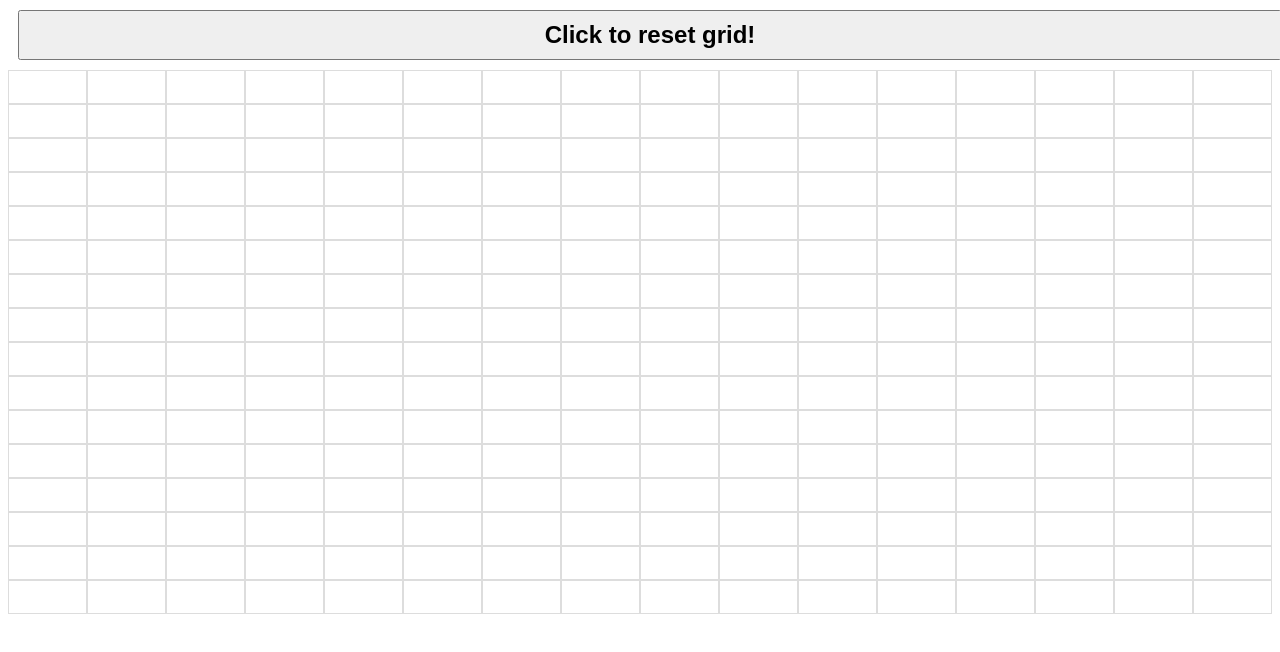
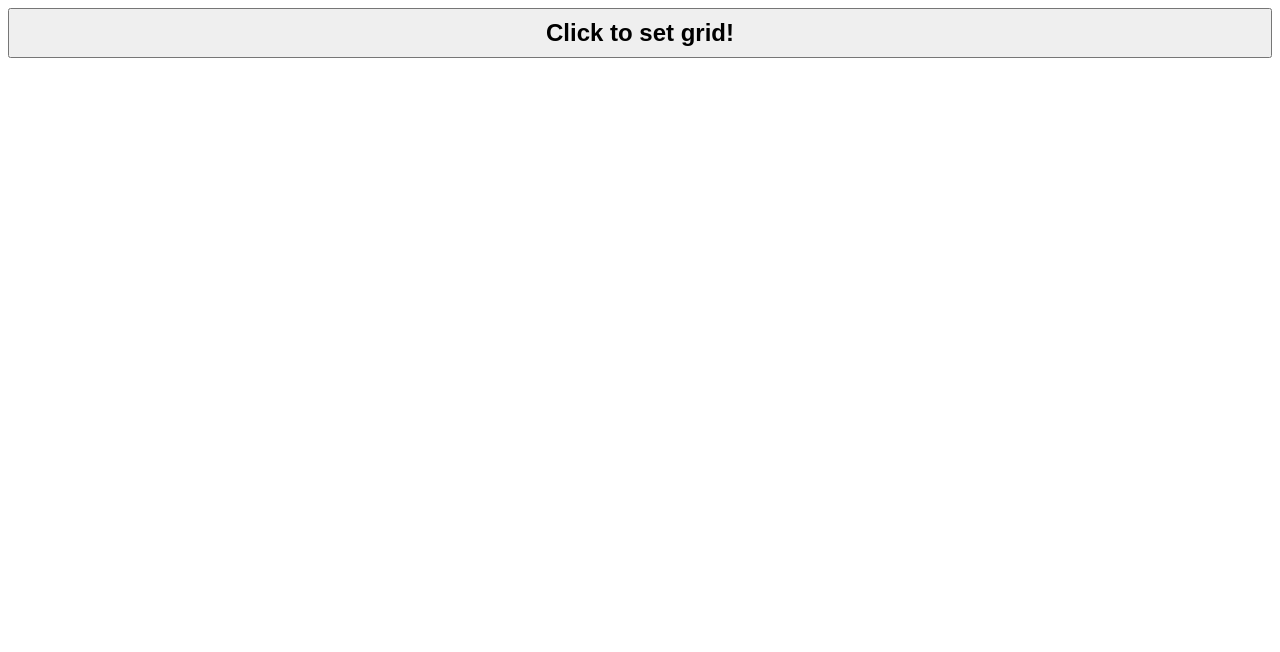
Before and after one commit to kuanalex/etchasketch, a plain HTML site: page index.html in a window 1280 px wide. Drawn offline with Linux system fonts and the light colour scheme.

Commit message:
added some changes

```diff
--- a/script.js
+++ b/script.js
@@ -1,7 +1,7 @@
 const container = document.getElementById("container");
-document.getElementById("resetGrid").innerHTML = "Click to reset grid!";
-makeRows(16, 16);
-changeColor();
+document.getElementById("resetGrid").innerHTML = "Click to set grid!";
+// makeRows(16, 16);
+// changeColor();
 resetGrid();
 
 function makeRows(rows, cols) {
@@ -9,7 +9,7 @@ function makeRows(rows, cols) {
     container.style.setProperty('--grid-cols', cols);
     for (c = 0; c < (rows * cols); c++) {
         let cell = document.createElement("div");
-        // cell.innerText = (c + 1);
+        cell.innerText = (c + 1);
 
         container.appendChild(cell).className = "grid-item";
     };
@@ -42,7 +42,7 @@ function resetColor() {
 
 function askUserForGrid() {
     let n = prompt("Please enter the number of sqaures per side of the grid: ");
-    if (n <= 100) {
+    if (n <= 20) {
         makeRows(n, n);
         changeColor();
     } else {
--- a/styles.css
+++ b/styles.css
@@ -8,16 +8,16 @@
     grid-gap: 0em;
     grid-template-rows: repeat(var(--grid-rows), 1fr);
     grid-template-columns: repeat(var(--grid-cols), 1fr);
+    overflow-x: auto;
 }
 
 .grid-item {
-    padding: 1em;
+    padding: 0.25em;
     border: 1px solid #ddd;
     text-align: center;
 }
 
 #navigation {
-    margin: 10px;
     width: 100%;
     height: 50px;
 }
```
